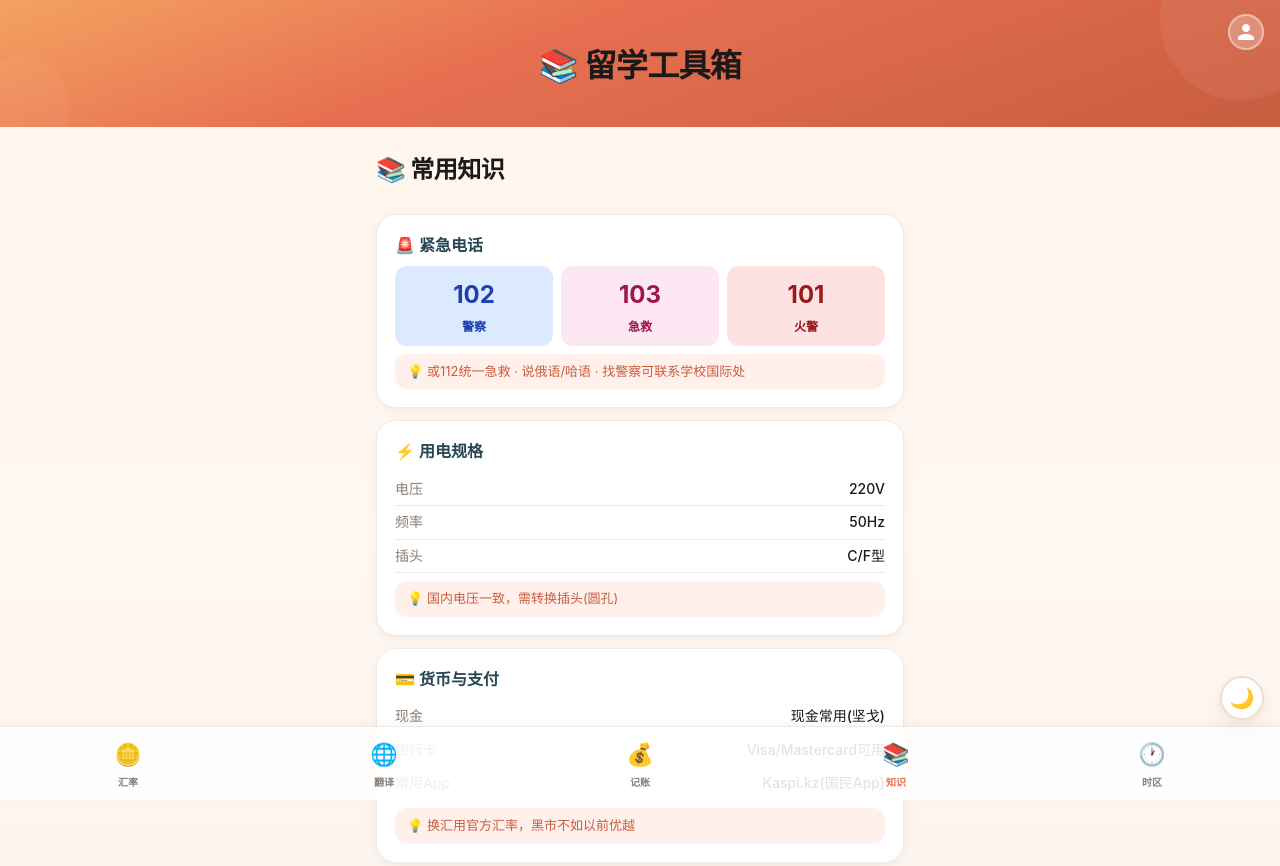
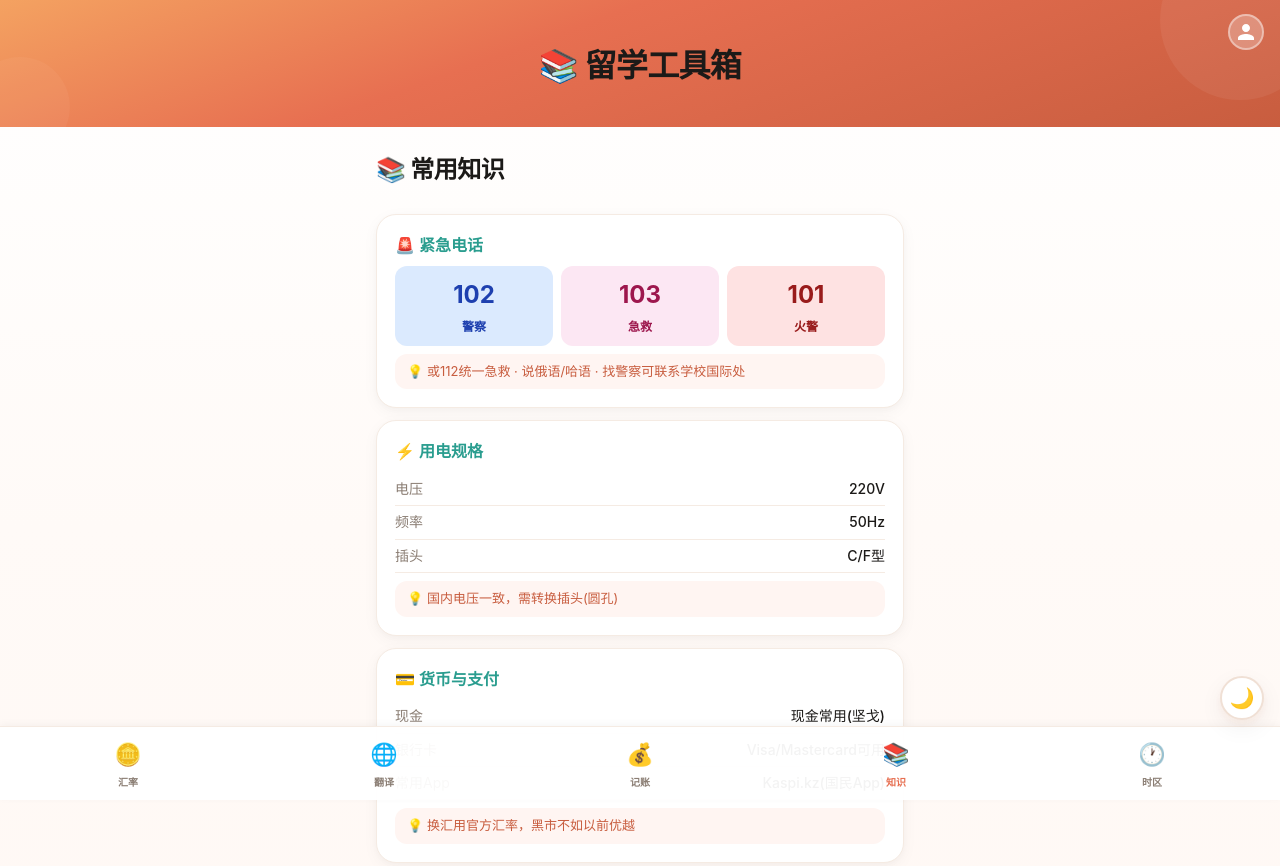
Before and after one commit to DX-Gem/study-abroad-toolkit, a plain HTML site: page frontend/knowledge.html in a window 1280 px wide. Shown: the top 866 px of the page. Drawn offline with Linux system fonts and the light colour scheme; no server answers.

Commit message:
fix: 亮色模式提亮 — 纯白背景+明亮渐变

```diff
--- a/frontend/styles.css
+++ b/frontend/styles.css
@@ -5,19 +5,19 @@
 :root {
     --primary: #E76F51;
     --primary-dark: #C85D3F;
-    --primary-light: #FFF0EB;
-    --primary-ghost: #FFE8E0;
+    --primary-light: #FFF5F2;
+    --primary-ghost: #FFEDE8;
     --accent: #F4A261;
-    --accent-dark: #264653;
-    --bg: #FFF5EC;
-    --card-bg: rgba(255,255,255,0.88);
+    --accent-dark: #2A9D8F;
+    --bg: #FFFAF7;
+    --card-bg: rgba(255,255,255,0.95);
     --card-bg-solid: #FFFFFF;
-    --glass: rgba(255,255,255,0.72);
-    --glass-border: rgba(255,255,255,0.92);
+    --glass: rgba(255,255,255,0.85);
+    --glass-border: rgba(255,255,255,0.95);
     --text: #1C1A18;
     --text-muted: #8B7E74;
-    --border: #F0DCD0;
-    --border-light: #F5E8DF;
+    --border: #F0E0D5;
+    --border-light: #F5EBE3;
     --success: #2A9D8F;
     --warning: #E9C46A;
     --error: #E76F51;
@@ -45,7 +45,7 @@ body { font-size: 0.9375rem; color: var(--text); }
 body {
     font-family: -apple-system, BlinkMacSystemFont, "Segoe UI", "PingFang SC",
                  "Microsoft YaHei", "Noto Sans SC", sans-serif;
-    background: linear-gradient(180deg, #FFF5EC 0%, #FFF8F3 30%, #F5EDE5 100%);
+    background: linear-gradient(180deg, #FFFFFF 0%, #FFFAF7 30%, #FFF5F0 100%);
     color: var(--text);
     line-height: 1.6;
     min-height: 100vh;
--- a/frontend/update-checker.js
+++ b/frontend/update-checker.js
@@ -1,6 +1,6 @@
 // 应用内更新检查器
 (function() {
-    var CURRENT_VERSION = 20;
+    var CURRENT_VERSION = 21;
     var VERSION_URL = 'https://gitee.com/dianxun-liu/study-abroad-toolkit/raw/main/version.json';
 
     setTimeout(checkUpdate, 2500);
--- a/version.json
+++ b/version.json
@@ -1,5 +1,5 @@
 {
-  "versionCode": 20,
+  "versionCode": 21,
   "versionName": "v3.0",
   "apkUrl": "https://gitee.com/dianxun-liu/study-abroad-toolkit/raw/main/frontend/toolkit.apk",
   "apkSize": "2.5MB",
```
Also changed, not shown: 5 other files.
